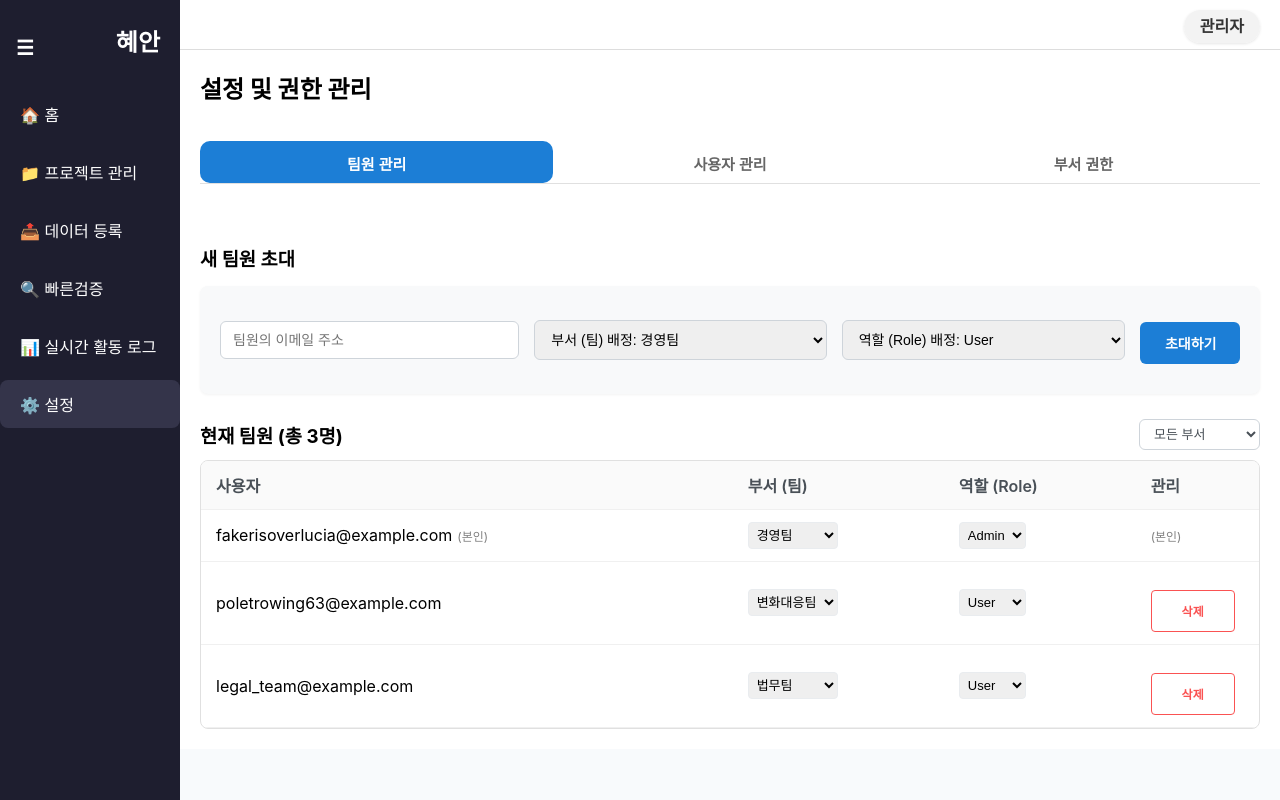
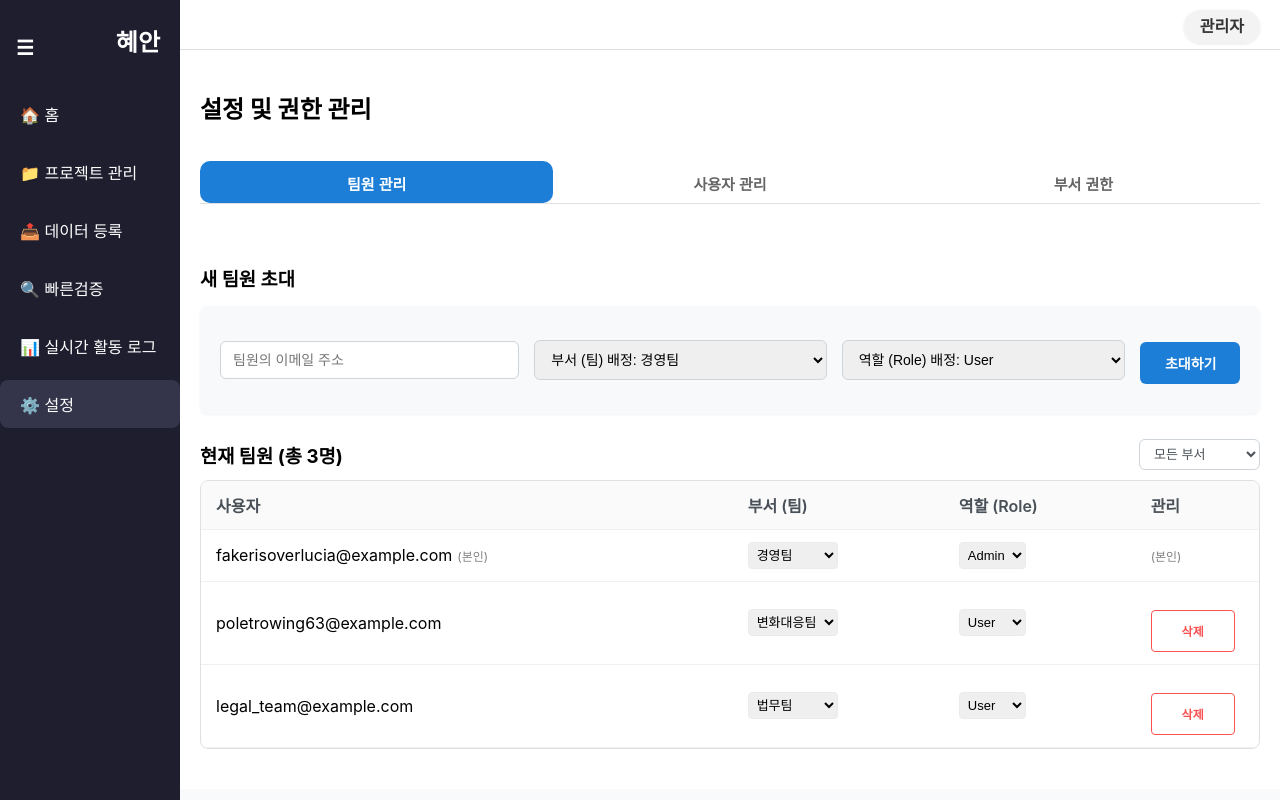
Before and after one commit to jihyezi/yuv-hash-video-verification, a React (Create React App) app in the folder frontend/: page /settings in a window 1280 px wide. Built offline with nearby package versions, Linux system fonts and the light colour scheme.

Commit message:
Update Settings.css

```diff
--- a/frontend/src/pages/Settings.css
+++ b/frontend/src/pages/Settings.css
@@ -1,6 +1,6 @@
 
 .settings-container {
-    padding: 0 20px ;
+    padding: 20px ;
     font-family: -apple-system, BlinkMacSystemFont, "Segoe UI", Roboto, "Helvetica Neue", Arial, sans-serif;
     background-color: white;
 }
```
